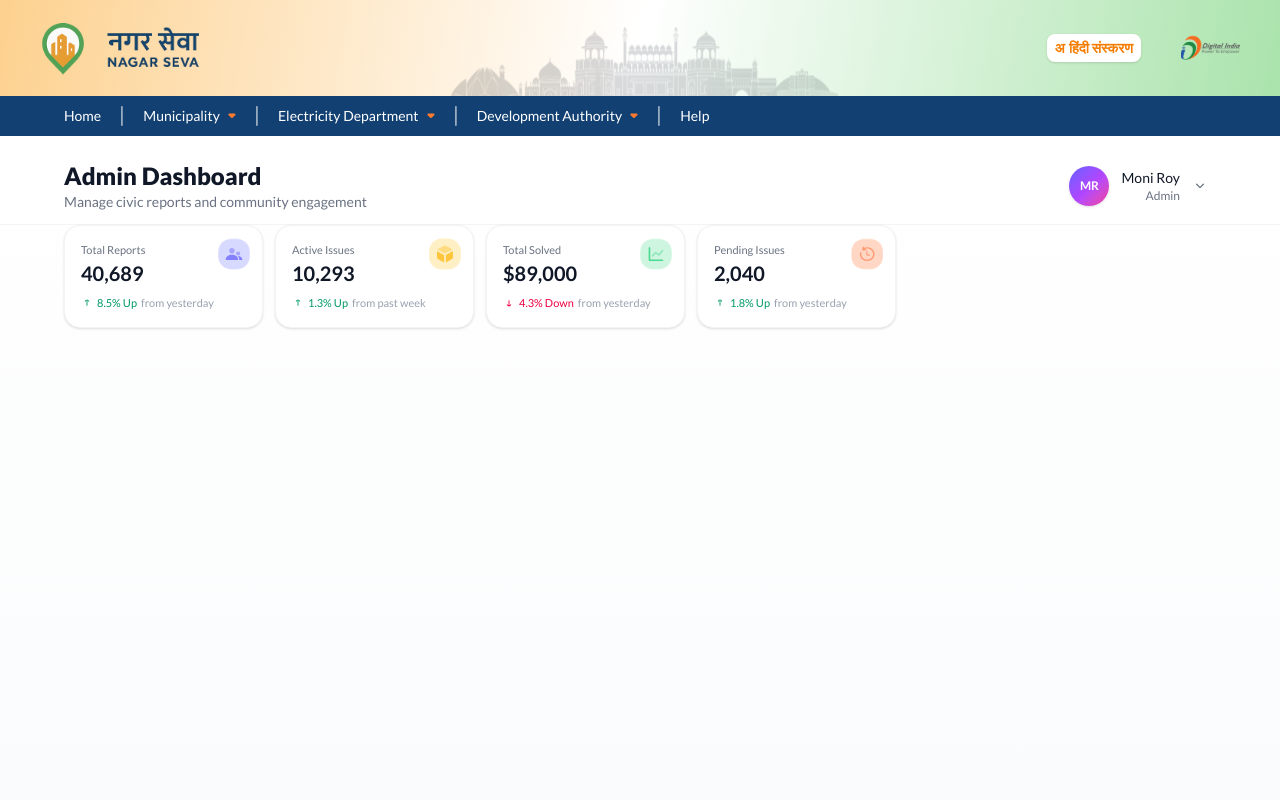
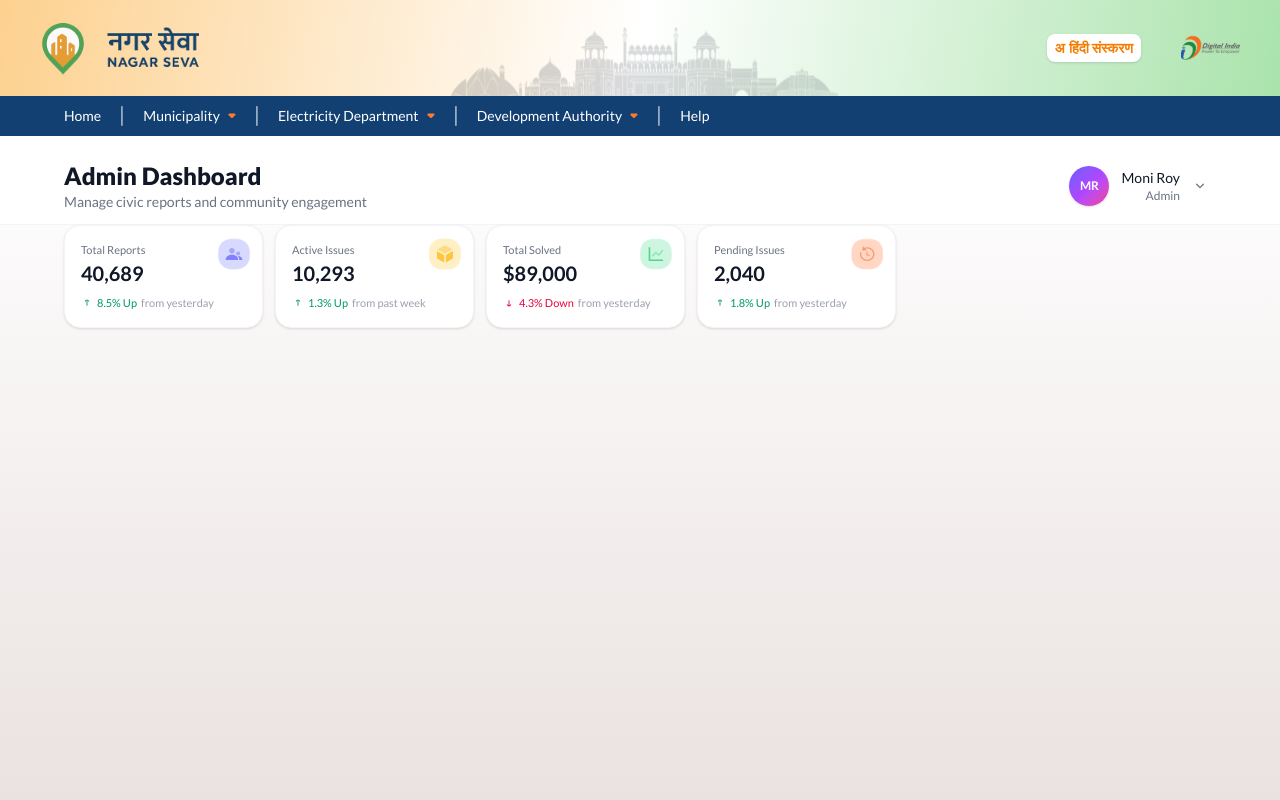
Before and after one commit to gautama-28/SASA, a React (Vite) app in the folder frontend/: page /admin in a window 1280 px wide. Shown: the top 800 px of the page. Built offline with nearby package versions, Linux system fonts and the light colour scheme.

Commit message:
bg-added

```diff
--- a/frontend/src/components/Admin.jsx
+++ b/frontend/src/components/Admin.jsx
@@ -3,9 +3,7 @@
 
 function Admin() {
 return (
-    <div
-        className="bg-gradient-to-b from-[#FFFFFF] to-[#E5DCDA]"
-    >
+    <div className="bg-gradient-to-b from-[#FFFFFF] to-[#E5DCDA]">
         <Analytics />
     </div>
 )
--- a/frontend/src/components/Analytics.jsx
+++ b/frontend/src/components/Analytics.jsx
@@ -2,7 +2,7 @@
 
 function Analytics() {
   return (
-    <div className="min-h-screen bg-gradient-to-b from-white to-gray-50">
+    <div className="min-h-screen">
       <header className="flex items-center justify-between border-b border-gray-100 bg-white px-16 pt-6 pb-3">
         {/* Left: Title and subtitle */}
         <div>
```
